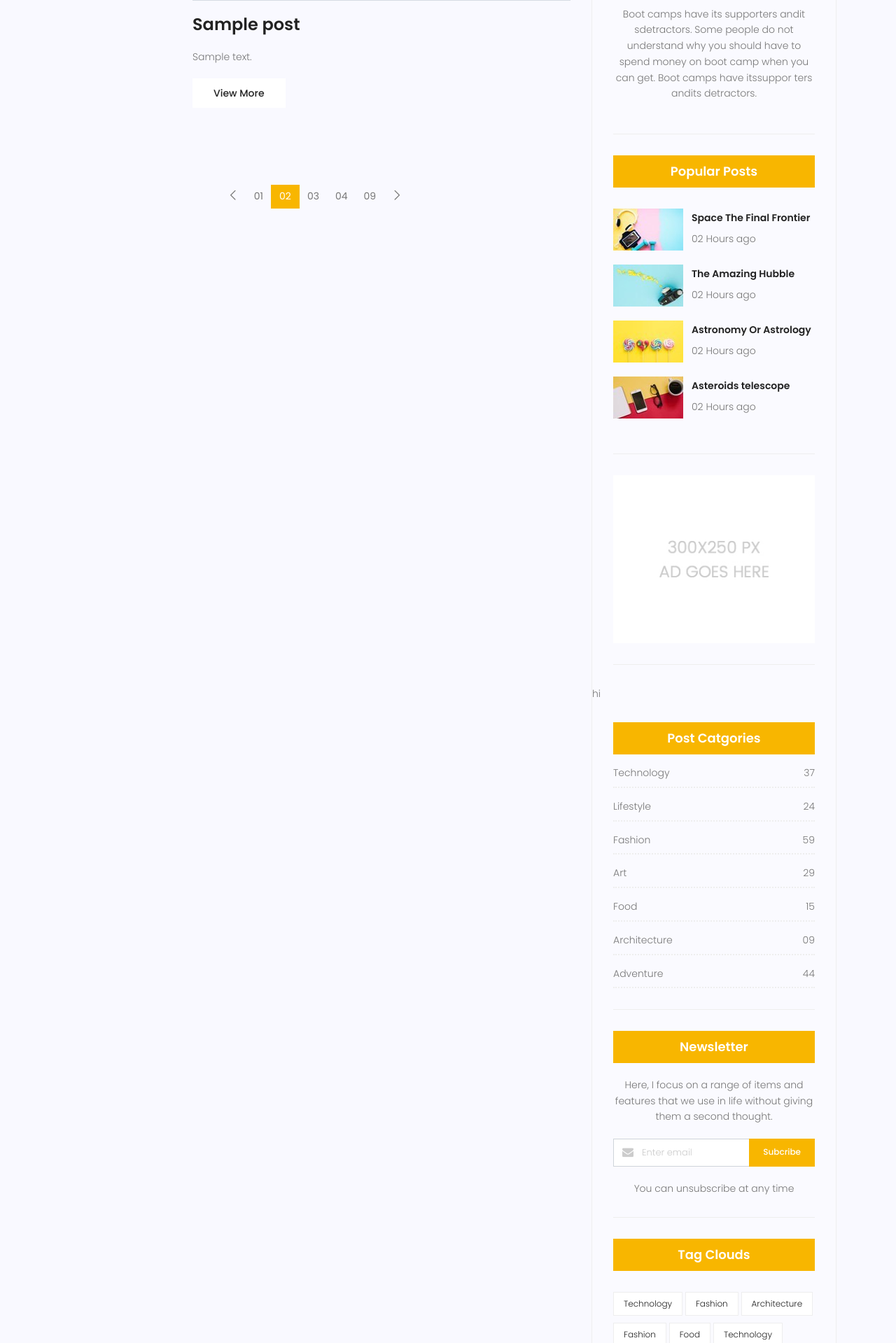
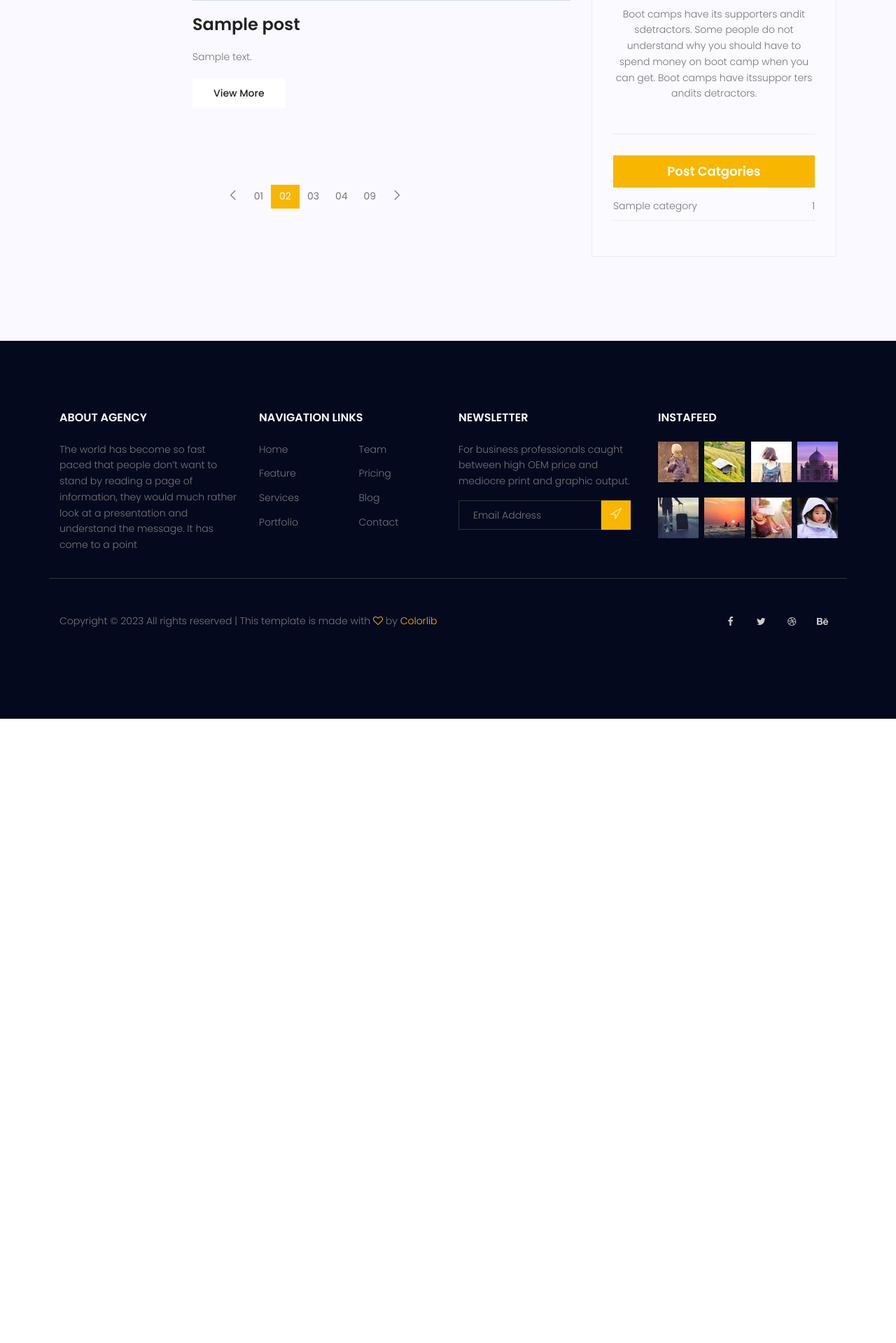
Before and after one commit to Reza-Rezvani/Personal-Website, a Django app: page /blog/ in a window 1280 px wide. Shown: the part 1486-3405 px from the top of the page at 70% size. After the commit the page ends 2513 px from the top, so only its background shows below. Run offline with Django 3.2, Linux system fonts and the light colour scheme; tables that the repository leaves empty hold one stand-in row (values such as "Sample post"); grey boxes marked "Sample" are stand-in pictures; some libraries are stand-ins or nearby versions.

Commit message:
the end popular post and categories
the end popular post and categories

```diff
--- a/blog/templatetags/blog_tags.py
+++ b/blog/templatetags/blog_tags.py
@@ -1,5 +1,6 @@
 from django import template
 from blog.models import Post
+from blog.models import Category
 
 register = template.Library()
 
@@ -17,7 +18,17 @@ def function():
 def snippet(value,arg=20):
     return value[:arg] + "..."
 
-@register.inclusion_tag('popularposts.html')
-def popularposts():
-    posts = Post.objects.filter(status=1).order_by('published_date')[:1]
+@register.inclusion_tag('blog/blog-popular-posts.html')
+def latestposts(arg):
+    posts = Post.objects.filter(status=1).order_by('published_date')[:arg]
     return {'posts':posts}
+
+
+@register.inclusion_tag('blog/blog-post-categories.html')
+def postcategories():
+    posts = Post.objects.filter(status=1)
+    categories = Category.objects.all()
+    cat_dict = {}
+    for name in categories:
+        cat_dict[name]=posts.filter(category=name).count
+    return {'categories':cat_dict}
--- a/statics/css/main.css
+++ b/statics/css/main.css
@@ -3656,6 +3656,7 @@ body.mobile-nav-active #mobile-nav-toggle {
 
 .widget-wrap .popular-post-widget .popular-post-list .thumb img {
   width: 100%;
+  max-width: 140px;
 }
 
 .widget-wrap .popular-post-widget .single-post-list {
--- a/templates/blog/blog-home.html
+++ b/templates/blog/blog-home.html
@@ -1,5 +1,6 @@
 {% extends 'base.html' %}
 {% load static %}
+{% load blog_tags %}
 {% block content %}
 
 <!-- start banner Area -->
@@ -154,15 +155,8 @@
 
 					{% include 'blog/blog-writer.html' %}
 
-					{% include 'blog/blog-popular-posts.html' %}
+					{% postcategories %}
 
-					{% include 'blog/blog-ads.html' %}
-
-					{% include 'blog/blog-post-categories.html' %}
-
-					{% include 'blog/blog-newsletter.html' %}
-
-					{% include 'blog/blog-tags.html' %}
 				</div>
 			</div>
 		</div>
--- a/templates/blog/blog-popular-posts.html
+++ b/templates/blog/blog-popular-posts.html
@@ -1,51 +1,19 @@
 {% load static %}
-
 <div class="single-sidebar-widget popular-post-widget">
     <h4 class="popular-title">Popular Posts</h4>
     <div class="popular-post-list">
+        {% for post in posts %}
         <div class="single-post-list d-flex flex-row align-items-center">
             <div class="thumb">
-                <img class="img-fluid" src="{% static 'img/blog/pp1.jpg' %}" alt="">
+                <img class="img-fluid" src="{{post.image.url}}" alt="">
             </div>
             <div class="details">
-                <a href="blog-single.html">
-                    <h6>Space The Final Frontier</h6>
+                <a href="{% url 'blog:single' pid=post.id %}">
+                    <h6>{{post.title}}</h6>
                 </a>
-                <p>02 Hours ago</p>
+                <p>{{post.published_date|date:"d M Y"}}</p>
             </div>
         </div>
-        <div class="single-post-list d-flex flex-row align-items-center">
-            <div class="thumb">
-                <img class="img-fluid" src="{% static 'img/blog/pp2.jpg' %}" alt="">
-            </div>
-            <div class="details">
-                <a href="blog-single.html">
-                    <h6>The Amazing Hubble</h6>
-                </a>
-                <p>02 Hours ago</p>
-            </div>
-        </div>
-        <div class="single-post-list d-flex flex-row align-items-center">
-            <div class="thumb">
-                <img class="img-fluid" src="{% static 'img/blog/pp3.jpg' %}" alt="">
-            </div>
-            <div class="details">
-                <a href="blog-single.html">
-                    <h6>Astronomy Or Astrology</h6>
-                </a>
-                <p>02 Hours ago</p>
-            </div>
-        </div>
-        <div class="single-post-list d-flex flex-row align-items-center">
-            <div class="thumb">
-                <img class="img-fluid" src="{% static 'img/blog/pp4.jpg' %}" alt="">
-            </div>
-            <div class="details">
-                <a href="blog-single.html">
-                    <h6>Asteroids telescope</h6>
-                </a>
-                <p>02 Hours ago</p>
-            </div>
-        </div>
+        {% endfor %}
     </div>
 </div>
--- a/templates/blog/blog-post-categories.html
+++ b/templates/blog/blog-post-categories.html
@@ -3,47 +3,13 @@
 <div class="single-sidebar-widget post-category-widget">
     <h4 class="category-title">Post Catgories</h4>
     <ul class="cat-list">
+        {% for name,count in categories.items %}
         <li>
             <a href="#" class="d-flex justify-content-between">
-                <p>Technology</p>
-                <p>37</p>
+                <p>{{name}}</p>
+                <p>{{count}}</p>
             </a>
         </li>
-        <li>
-            <a href="#" class="d-flex justify-content-between">
-                <p>Lifestyle</p>
-                <p>24</p>
-            </a>
-        </li>
-        <li>
-            <a href="#" class="d-flex justify-content-between">
-                <p>Fashion</p>
-                <p>59</p>
-            </a>
-        </li>
-        <li>
-            <a href="#" class="d-flex justify-content-between">
-                <p>Art</p>
-                <p>29</p>
-            </a>
-        </li>
-        <li>
-            <a href="#" class="d-flex justify-content-between">
-                <p>Food</p>
-                <p>15</p>
-            </a>
-        </li>
-        <li>
-            <a href="#" class="d-flex justify-content-between">
-                <p>Architecture</p>
-                <p>09</p>
-            </a>
-        </li>
-        <li>
-            <a href="#" class="d-flex justify-content-between">
-                <p>Adventure</p>
-                <p>44</p>
-            </a>
-        </li>
+        {% endfor %}
     </ul>
 </div>
--- a/templates/blog/blog-single.html
+++ b/templates/blog/blog-single.html
@@ -219,15 +219,13 @@
 			</div>
 			<div class="col-lg-4 sidebar-widgets">
 				<div class="widget-wrap">
-					{% include 'blog/blog-search.html' %}
+
 
 					{% include 'blog/blog-writer.html' %}
 
-					{% include 'blog/blog-popular-posts.html' %}
+					{% latestposts 2 %}
 
 					{% include 'blog/blog-ads.html' %}
-
-					{% include 'blog/blog-post-categories.html' %}
 
 					{% include 'blog/blog-newsletter.html' %}
 
--- a/templates/popularposts.html
+++ /dev/null
@@ -1,5 +0,0 @@
-<ul>
-    {% for post in posts %}
-    <li>{{post.title}}</li>
-    {% endfor %}
-</ul>
```
